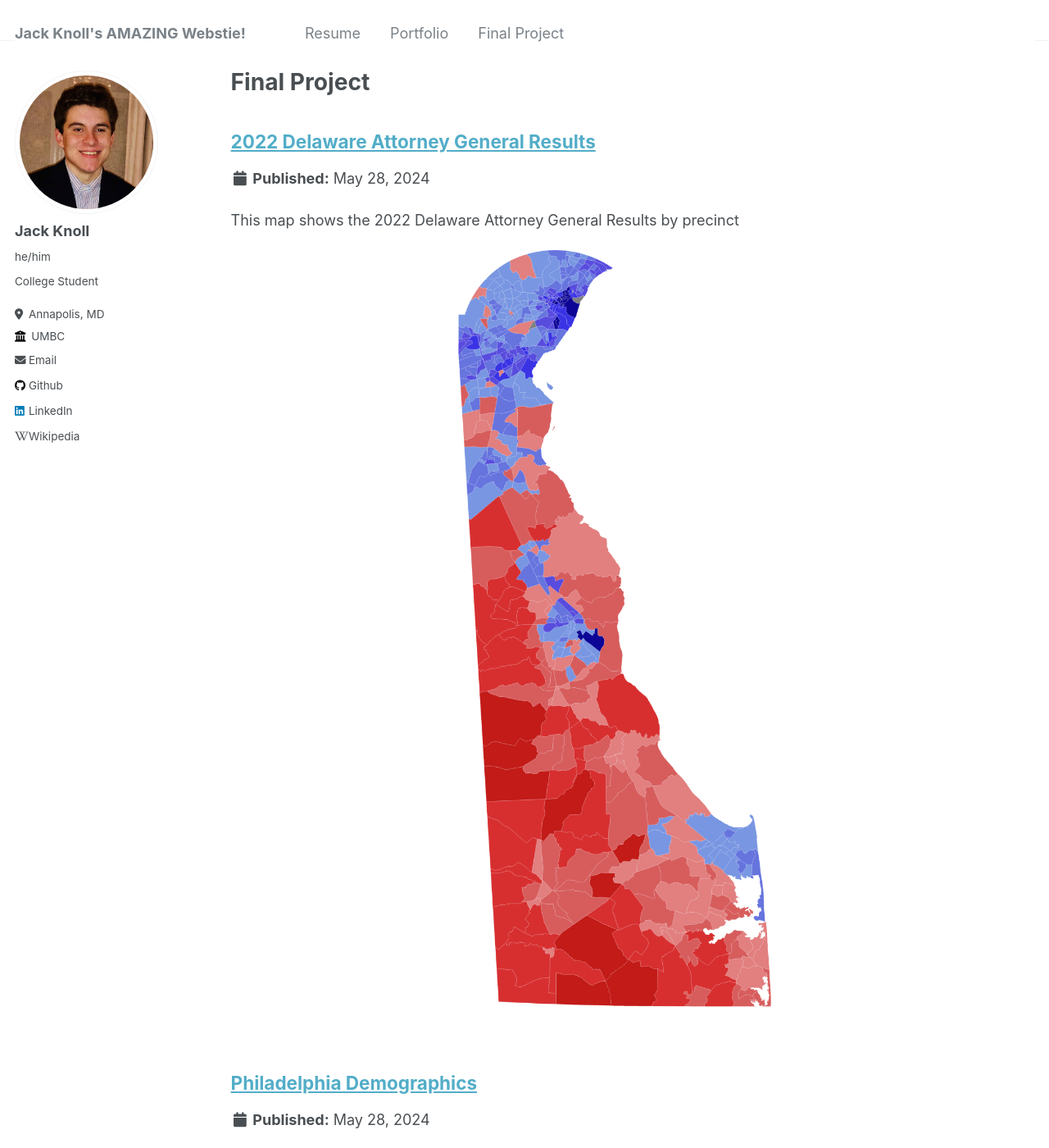
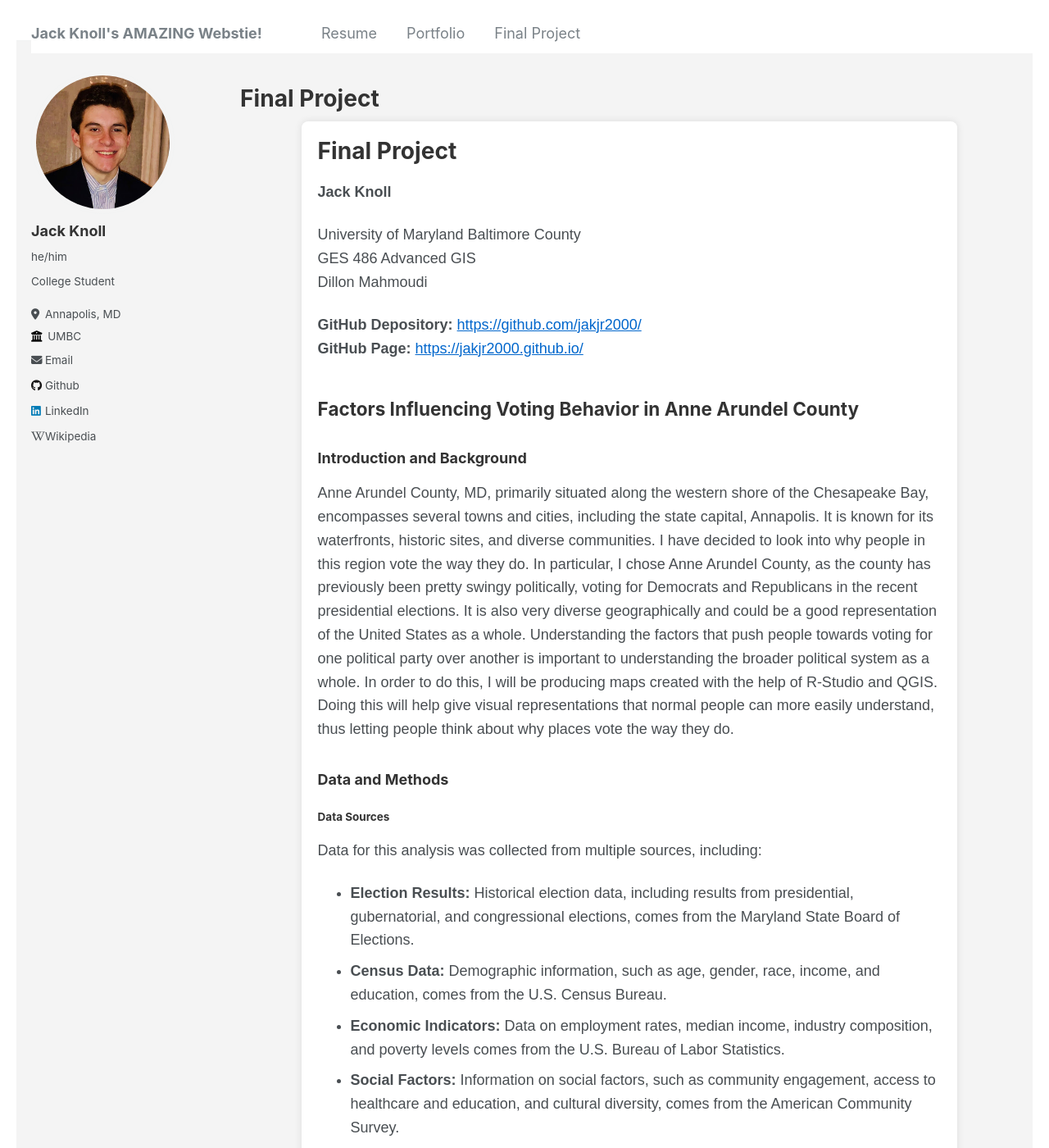
Before and after one commit to jakjr2000/jakjr2000.github.io, a Jekyll site: the page built from _pages/finalproject.html, in a window 1280 px wide and 1400 px high. Shown: the whole window at 82% size. Built offline with Jekyll 4.4.1, drawn with Linux system fonts in a browser that asks for light colours; some of the changed text lies outside the part shown.

Commit message:
Update finalproject.html

```diff
--- a/_pages/finalproject.html
+++ b/_pages/finalproject.html
@@ -5,9 +5,79 @@ permalink: /finalproject/
 author_profile: true
 ---
 
-{% include base_path %}
+<!DOCTYPE html>
+<html lang="en">
+<head>
+    <meta charset="UTF-8">
+    <meta name="viewport" content="width=device-width, initial-scale=1.0">
+    <title>Final Project - Jack Knoll</title>
+    <style>
+        body {
+            font-family: Arial, sans-serif;
+            line-height: 1.6;
+            margin: 20px;
+            background-color: #f4f4f4;
+        }
+        .container {
+            max-width: 800px;
+            margin: auto;
+            background: white;
+            padding: 20px;
+            border-radius: 8px;
+            box-shadow: 0 0 10px rgba(0,0,0,0.1);
+        }
+        h1, h2, h3, h4 {
+            color: #333;
+        }
+        a {
+            color: #0066cc;
+        }
+    </style>
+</head>
+<body>
+    <div class="container">
+        <h1>Final Project</h1>
+        <p><strong>Jack Knoll</strong></p>
+        <p>University of Maryland Baltimore County<br>GES 486 Advanced GIS<br>Dillon Mahmoudi</p>
+        <p>
+            <strong>GitHub Depository:</strong>
+            <a href="https://github.com/jakjr2000/" target="_blank">https://github.com/jakjr2000/</a><br>
+            <strong>GitHub Page:</strong>
+            <a href="https://jakjr2000.github.io/" target="_blank">https://jakjr2000.github.io/</a>
+        </p>
 
+        <h2>Factors Influencing Voting Behavior in Anne Arundel County</h2>
+        <h3>Introduction and Background</h3>
+        <p>Anne Arundel County, MD, primarily situated along the western shore of the Chesapeake Bay, encompasses several towns and cities, including the state capital, Annapolis. It is known for its waterfronts, historic sites, and diverse communities. I have decided to look into why people in this region vote the way they do. In particular, I chose Anne Arundel County, as the county has previously been pretty swingy politically, voting for Democrats and Republicans in the recent presidential elections. It is also very diverse geographically and could be a good representation of the United States as a whole. Understanding the factors that push people towards voting for one political party over another is important to understanding the broader political system as a whole. In order to do this, I will be producing maps created with the help of R-Studio and QGIS. Doing this will help give visual representations that normal people can more easily understand, thus letting people think about why places vote the way they do.</p>
 
-{% for post in site.portfolio %}
-  {% include archive-single.html %}
-{% endfor %}
+        <h3>Data and Methods</h3>
+        <h4>Data Sources</h4>
+        <p>Data for this analysis was collected from multiple sources, including:</p>
+        <ul>
+            <li><strong>Election Results:</strong> Historical election data, including results from presidential, gubernatorial, and congressional elections, comes from the Maryland State Board of Elections.</li>
+            <li><strong>Census Data:</strong> Demographic information, such as age, gender, race, income, and education, comes from the U.S. Census Bureau.</li>
+            <li><strong>Economic Indicators:</strong> Data on employment rates, median income, industry composition, and poverty levels comes from the U.S. Bureau of Labor Statistics.</li>
+            <li><strong>Social Factors:</strong> Information on social factors, such as community engagement, access to healthcare and education, and cultural diversity, comes from the American Community Survey.</li>
+        </ul>
+        <h4>Data Processing</h4>
+        <p>Firstly, all data was downloaded from their respective sources and processed using R-Studio. Next, we merged the data together and removed any tracts that gave us problems, such as missing information. Then we are able to use a variety of tests that show how all the variables interact with each other. We can then use these tests and plug them into QGIS to make more visually appealing maps.</p>
+
+        <h3>Analysis and Results</h3>
+        <h4>Demographic Analysis</h4>
+        <p>An analysis of demographic factors revealed several key trends. Anne Arundel County has a slightly older population compared to the state average, with a higher median age. This older population has been found to be more conservative in its political beliefs, which is consistent with national trends.</p>
+
+        <h4>Economic Analysis</h4>
+        <p>Economic factors play a significant role in shaping voting patterns on the Seacoast. Towns with higher median incomes tend to lean Democratic, while those with lower median incomes are more likely to support the Republican Party. This suggests a strong correlation between economic status and political affiliation.</p>
+
+        <h4>Education Analysis</h4>
+        <p>Social factors, such as community engagement and access to services, also influence voting behavior. Towns with higher levels of community involvement and better access to healthcare and education tend to have higher Democratic support.</p>
+
+        <h3>Conclusion</h3>
+        <p>In conclusion, the factors influencing voting patterns on the New Hampshire Seacoast are diverse and multifaceted. Demographic, economic, and social factors all play a role in determining how people vote in this region. Understanding these factors is crucial for political campaigns and policymakers seeking to engage with voters on the Seacoast.</p>
+
+        <h3>Reflection</h3>
+        <p>While this research has provided valuable insights into the factors influencing voting patterns on the New Hampshire Seacoast, there are limitations to consider. The analysis is based on historical data and may not capture current trends. Additionally, the study focused on broad demographic and economic factors and did not delve into individual voter motivations.</p>
+        <p>Future research could benefit from more detailed surveys and interviews to gain a deeper understanding of voter behavior. Ongoing data collection and analysis will also be necessary to track changing political dynamics in the region.</p>
+    </div>
+</body>
+</html>
```
